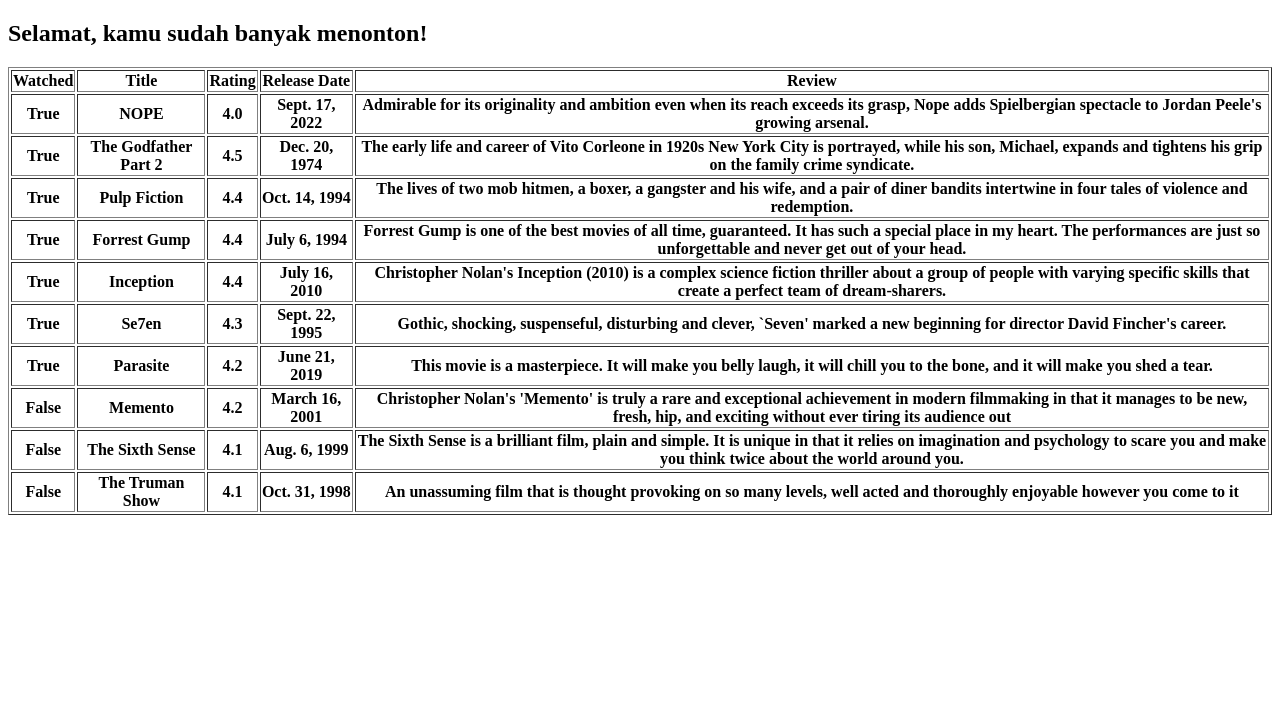
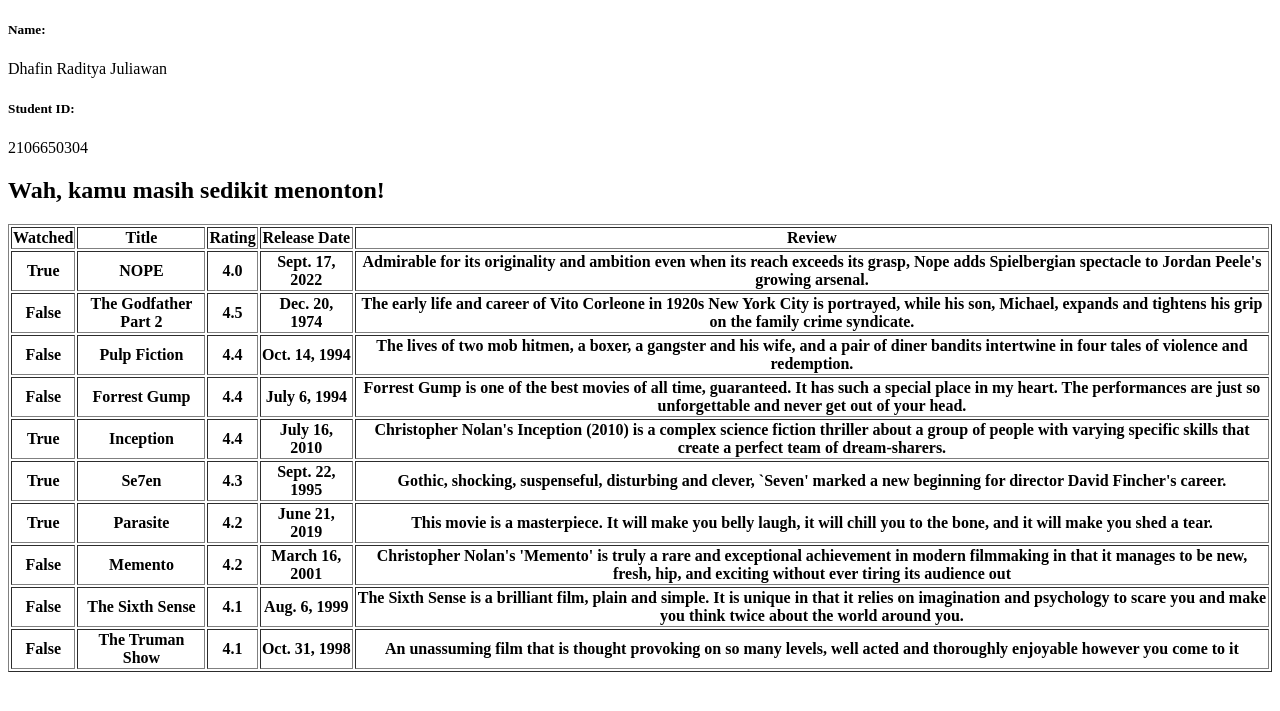
Before and after one commit to dhafinn/tugas-pbp-django, a Django app: page /mywatchlist/ in a window 1280 px wide. Shown: the top 711 px of the page. Run offline with Django 4.2, Linux system fonts and the light colour scheme; data comes from the database, SQL or seed files in the repository; lists and menus that the app fills with data are empty.

Commit message:
Revising code

```diff
--- a/mywatchlist/fixtures/initial_movie_data.json
+++ b/mywatchlist/fixtures/initial_movie_data.json
@@ -14,7 +14,7 @@
         "model": "mywatchlist.mywatchlist",
         "pk": 2,
         "fields": {
-            "watched" : true,
+            "watched" : false,
             "title" : "The Godfather Part 2",
             "rating" : 4.5,
             "release_date" : "1974-12-20",
@@ -25,7 +25,7 @@
         "model": "mywatchlist.mywatchlist",
         "pk": 3,
         "fields": {
-            "watched" : true,
+            "watched" : false,
             "title" : "Pulp Fiction",
             "rating" : 4.4,
             "release_date" : "1994-10-14",
@@ -36,7 +36,7 @@
         "model": "mywatchlist.mywatchlist",
         "pk": 4,
         "fields": {
-            "watched" : true,
+            "watched" : false,
             "title" : "Forrest Gump",
             "rating" : 4.4,
             "release_date" : "1994-07-06",
--- a/mywatchlist/templates/mywatchlistdone.html
+++ b/mywatchlist/templates/mywatchlist.html
@@ -1,10 +1,17 @@
 {% extends 'base.html' %}
 
 {% block content %}
-<h2>Selamat, kamu sudah banyak menonton! </h2>
+
+<h5>Name: </h5>
+<p>{{name}}</p>
+
+<h5>Student ID: </h5>
+<p>{{NPM}}</p>
+
+<h2>{{pesan}}</h2>
 
 
-<table border="1" width="100%">
+<table border="1">
     <tr>
     <th>Watched</th>
     <th>Title </th>
--- a/mywatchlist/views.py
+++ b/mywatchlist/views.py
@@ -8,13 +8,18 @@ def show_movie (request):
     watched_count = MyWatchList.objects.all().filter(watched = True).count()
     unwatched_count = MyWatchList.objects.all().filter(watched = False).count()
     data_movie = MyWatchList.objects.all()
+    if (watched_count > unwatched_count):
+        pesan = "Selamat, kamu sudah banyak menonton!"
+    else:
+        pesan = "Wah, kamu masih sedikit menonton!"
     context = {
-        'list_movie': data_movie
+        'list_movie': data_movie,
+        'name' : "Dhafin Raditya Juliawan",
+        'NPM' : "2106650304",
+        'pesan' : pesan
     }
-    if (watched_count > unwatched_count):
-        return render(request, "mywatchlistdone.html", context)
-    else:
-        return render(request, "mywatchlistundone.html", context)
+    return render(request, "mywatchlist.html", context)
+
 
 def show_xml(request):
     data = MyWatchList.objects.all()
```
Also changed, not shown: mywatchlist/templates/mywatchlistundone.html (deleted, +0 -27 lines).
